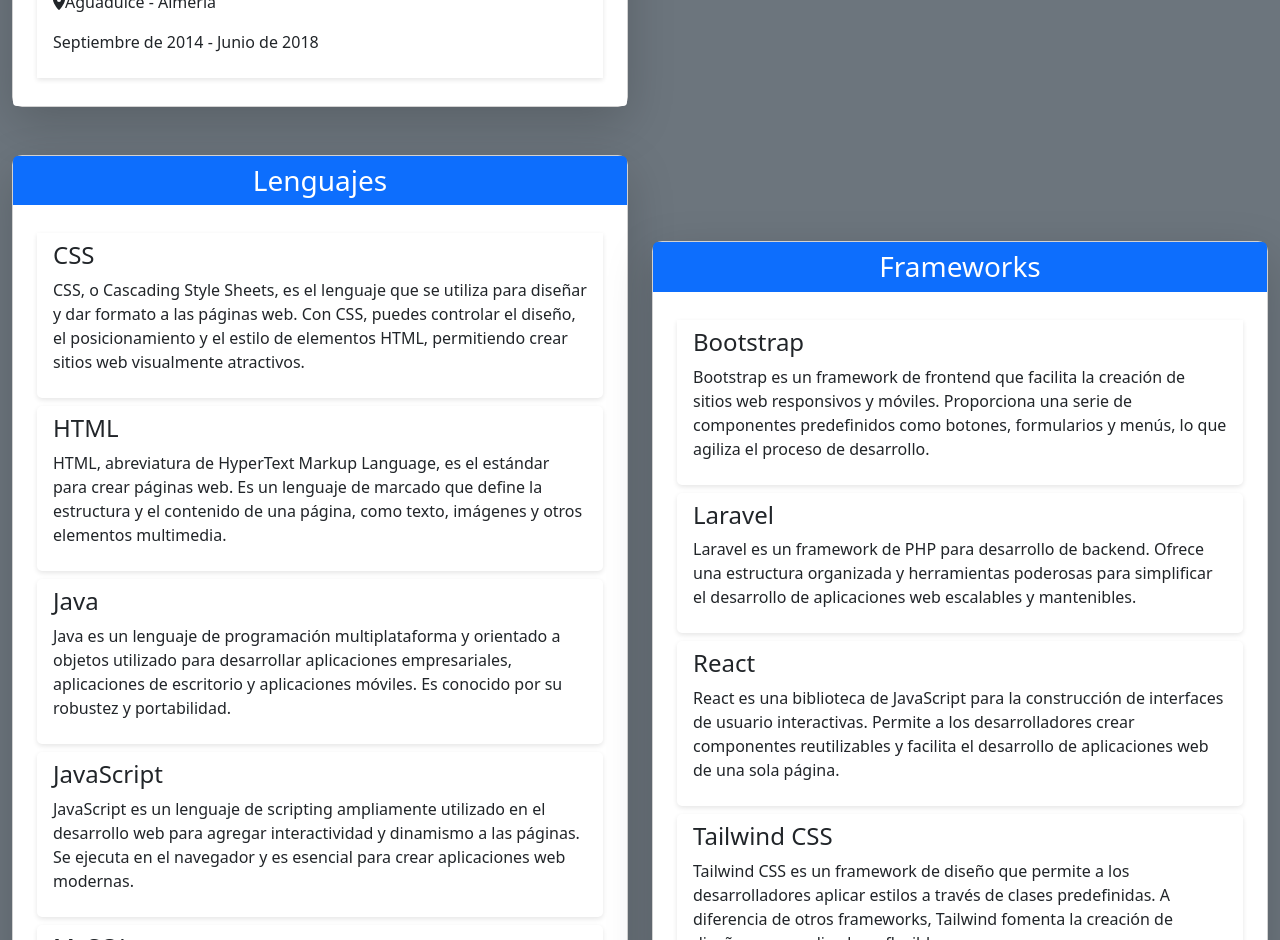
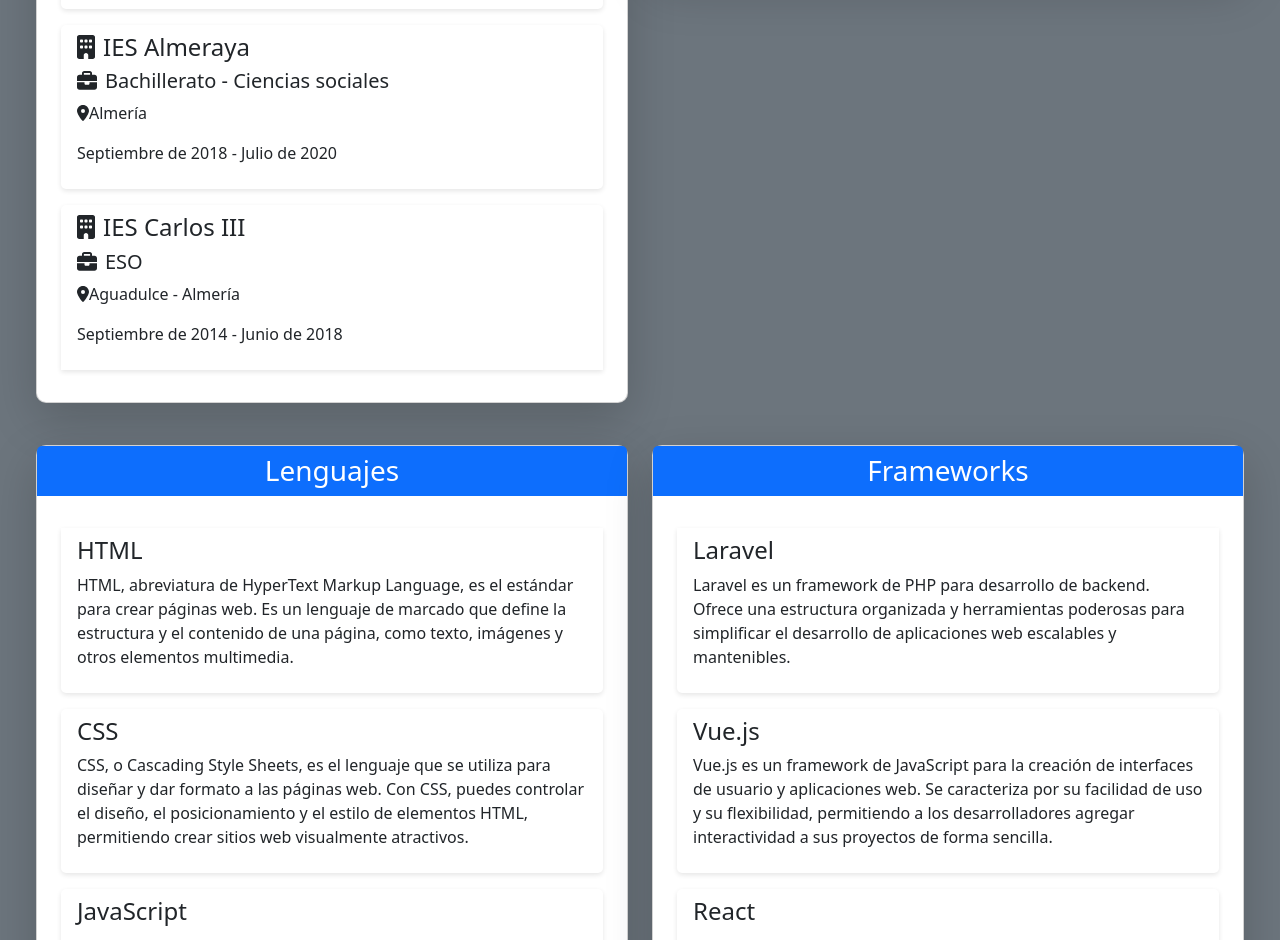
Before and after one commit to NEBUR342/portfolio, a React (Create React App) app: page / in a window 1280 px wide. Shown: the part 1860-2800 px from the top of the page. Built offline with nearby package versions, Linux system fonts and the light colour scheme.

Commit message:
ultimos cambios

```diff
--- a/src/App.css
+++ b/src/App.css
@@ -71,3 +71,7 @@
 .text-dark-danger{
   color: #8B0000
 }
+
+.full-height-container {
+  height: 100vh;
+}
--- a/src/components/About.jsx
+++ b/src/components/About.jsx
@@ -10,17 +10,7 @@ import jsonData from "./json/data.json";
 import "../App.css";
 
 const About = () => {
-  // Inicializa el estado con valores predeterminados seguros
   const [data, setData] = useState({
-    nombre: "",
-    descripcionPersonal: "",
-    profesion: "",
-    telefono: "",
-    proyectos: "",
-    email: "",
-    redes: [],
-    aptitudes: [],
-    detallesAdicionales: [],
     experiencias: [],
     voluntariados: [],
     estudios: [],
@@ -28,6 +18,8 @@ const About = () => {
     lenguajes: [],
     frameworks: [],
     tecnologias: [],
+    aptitudes: [],
+    detallesAdicionales: []
   });
 
   useEffect(() => {
@@ -40,13 +32,13 @@ const About = () => {
     renderItem,
     animationClass = "fade-in"
   ) => (
-    <div className="col-12 col-md-6 my-auto mx-auto">
+    <div className="col-12 col-md-6 my-3">
       <CSSTransition timeout={500} classNames={animationClass}>
-        <div className="card shadow-lg rounded-lg my-4">
+        <div className="card shadow-lg rounded-lg">
           <div className="card-header bg-primary text-white text-center">
             <h3 className="mb-0">{title}</h3>
           </div>
-          <div className="card-body p-4 rounded-1">
+          <div className="card-body p-4 rounded-5">
             <ul className="list-group list-group-flush">
               {(items || []).map(renderItem)}
             </ul>
@@ -58,8 +50,8 @@ const About = () => {
 
   const renderAptitudes = () =>
     renderListSection("Aptitudes", data.aptitudes, (aptitud) => (
-      <li key={aptitud.id} className="list-group-item my-1">
-        <h4>{aptitud.name}</h4>
+      <li key={aptitud.id} className="list-group-item my-2">
+        <h4>{aptitud.nombre}</h4>
       </li>
     ));
 
@@ -68,15 +60,15 @@ const About = () => {
       "Detalles Adicionales",
       data.detallesAdicionales,
       (detalle) => (
-        <li key={detalle.id} className="list-group-item my-1">
-          <h4>{detalle.name}</h4>
+        <li key={detalle.id} className="list-group-item my-2">
+          <h4>{detalle.nombre}</h4>
         </li>
       )
     );
 
   const renderExperiencias = () =>
     renderListSection("Experiencias", data.experiencias, (experiencia) => (
-      <li key={experiencia.id} className="list-group-item my-1">
+      <li key={experiencia.id} className="list-group-item my-2">
         <h4>
           <FontAwesomeIcon icon={faBuilding} className="me-2" />
           {experiencia.nombreEmpresa}
@@ -98,7 +90,7 @@ const About = () => {
 
   const renderVoluntariados = () =>
     renderListSection("Voluntariados", data.voluntariados, (voluntariado) => (
-      <li key={voluntariado.id} className="list-group-item my-1">
+      <li key={voluntariado.id} className="list-group-item my-2">
         <h4>
           <FontAwesomeIcon icon={faBuilding} className="me-2" />
           {voluntariado.nombreEmpresa}
@@ -120,7 +112,7 @@ const About = () => {
 
   const renderEstudios = () =>
     renderListSection("Estudios", data.estudios, (estudio) => (
-      <li key={estudio.id} className="list-group-item my-1">
+      <li key={estudio.id} className="list-group-item my-2">
         <h4>
           <FontAwesomeIcon icon={faBuilding} className="me-2" />
           {estudio.centro}
@@ -141,7 +133,7 @@ const About = () => {
 
   const renderIdiomas = () =>
     renderListSection("Idiomas", data.idiomas, (idioma) => (
-      <li key={idioma.id} className="list-group-item my-1">
+      <li key={idioma.id} className="list-group-item my-2">
         <h4>
           {idioma.nombre}: {idioma.nivel}
         </h4>
@@ -149,53 +141,55 @@ const About = () => {
     ));
 
   const renderLenguajes = () =>
-    renderListSection("Lenguajes", data.languages, (lenguaje) => (
-      <li key={lenguaje.id} className="list-group-item my-1">
-        <h4>{lenguaje.name}</h4>
-        <p>{lenguaje.description}</p>
+    renderListSection("Lenguajes", data.lenguajes, (lenguaje) => (
+      <li key={lenguaje.id} className="list-group-item my-2">
+        <h4>{lenguaje.nombre}</h4>
+        <p>{lenguaje.descripcion}</p>
       </li>
     ));
 
   const renderFrameworks = () =>
     renderListSection("Frameworks", data.frameworks, (framework) => (
-      <li key={framework.id} className="list-group-item my-1">
-        <h4>{framework.name}</h4>
-        <p>{framework.description}</p>
+      <li key={framework.id} className="list-group-item my-2">
+        <h4>{framework.nombre}</h4>
+        <p>{framework.descripcion}</p>
       </li>
     ));
 
   const renderTecnologias = () =>
-    renderListSection("Tecnologías", data.technologies, (tecnologia) => (
-      <li key={tecnologia.id} className="list-group-item my-1">
-        <h4>{tecnologia.name}</h4>
-        <p>{tecnologia.description}</p>
+    renderListSection("Tecnologías", data.tecnologias, (tecnologia) => (
+      <li key={tecnologia.id} className="list-group-item my-2">
+        <h4>{tecnologia.nombre}</h4>
+        <p>{tecnologia.descripcion}</p>
       </li>
     ));
 
   return (
+    <div className="container-fluid">
       <TransitionGroup>
         <CSSTransition timeout={500} classNames="fade">
           <>
-          <div className="row justify-content-between">
+            <div className="row justify-content-center">
               {renderExperiencias()}
               {renderVoluntariados()}
             </div>
-          <div className="row justify-content-between">
+            <div className="row justify-content-center">
               {renderEstudios()}
               {renderIdiomas()}
             </div>
-          <div className="row justify-content-between">
+            <div className="row justify-content-center">
               {renderLenguajes()}
               {renderFrameworks()}
               {renderTecnologias()}
             </div>
-          <div className="row justify-content-between">
+            <div className="row justify-content-center">
               {renderAptitudes()}
               {renderDetallesAdicionales()}
             </div>
           </>
         </CSSTransition>
       </TransitionGroup>
+    </div>
   );
 };
 
--- a/src/components/Home.jsx
+++ b/src/components/Home.jsx
@@ -3,32 +3,33 @@ import { CSSTransition, TransitionGroup } from "react-transition-group";
 import jsonData from "./json/data.json";
 import imagen from "./images/fotoPerfil.jpeg";
 import About from "./About";
+import { Container, Row, Col } from "react-bootstrap";
 import "../App.css";
 
 const Home = () => {
   return (
-    <div>
-      <TransitionGroup>
+    <Container fluid>
+      <TransitionGroup className="full-height-container">
         <CSSTransition timeout={500} classNames="fade">
-          <div className="row py-3 text-center text-white align-items-center justify-content-center">
-            <div className="col-12 col-md-6 my-auto">
+          <Row className="full-height-container text-center text-white align-items-center justify-content-center">
+            <Col md={6} className="my-auto">
               <h1>{jsonData.nombre}</h1>
               <h3>{jsonData.profesion}</h3>
               <p className="lead">{jsonData.descripcionPersonal}</p>
-            </div>
-            <div className="col-12 col-md-6">
+            </Col>
+            <Col md={6}>
               <img
                 src={imagen}
                 alt="Foto perfil"
                 className="rounded-circle img-thumbnail"
                 style={{ maxWidth: "60%", height: "auto" }}
               />
-            </div>
-          </div>
+            </Col>
+          </Row>
         </CSSTransition>
       </TransitionGroup>
       <About />
-    </div>
+    </Container>
   );
 };
 
--- a/src/components/json/data.json
+++ b/src/components/json/data.json
@@ -8,31 +8,31 @@
   "redes": [
     {
       "id": 1,
-      "name": "Linkedin",
+      "nombre": "Linkedin",
       "url": "https://www.linkedin.com/in/ralvarezfernandez/",
       "simbolo":"https://cdn-icons-png.freepik.com/256/3536/3536505.png?ga=GA1.1.935835266.1715188070&semt=ais_hybrid"
     },
     {
       "id": 2,
-      "name": "Instagram",
+      "nombre": "Instagram",
       "url": "https://www.instagram.com/nebur342/",
       "simbolo":"https://cdn-icons-png.freepik.com/256/2111/2111463.png?ga=GA1.1.935835266.1715188070&semt=ais_hybrid"
     },
     {
       "id": 3,
-      "name": "tiktok",
+      "nombre": "tiktok",
       "url": "https://www.tiktok.com/@ruben_alvarez_fernandez",
       "simbolo":"https://cdn-icons-png.freepik.com/256/3938/3938055.png?ga=GA1.1.935835266.1715188070&semt=ais_hybrid"
     },
     {
       "id": 4,
-      "name": "facebook",
+      "nombre": "facebook",
       "url": "https://www.facebook.com/profile.php?id=100017108250547&locale=es_ES",
       "simbolo":"https://cdn-icons-png.freepik.com/256/13051/13051733.png?ga=GA1.1.935835266.1715188070&semt=ais_hybrid"
     },
     {
       "id": 5,
-      "name": "twitter",
+      "nombre": "twitter",
       "url": "https://twitter.com/NEBUR342",
       "simbolo":"https://cdn-icons-png.freepik.com/256/3256/3256013.png?ga=GA1.1.935835266.1715188070&semt=ais_hybrid"
     }
@@ -40,41 +40,41 @@
   "aptitudes": [
     {
       "id": 1,
-      "name": "Capacidad de adaptación"
+      "nombre": "Capacidad de adaptación"
     },
     {
       "id": 2,
-      "name": "Resolución de problemas"
+      "nombre": "Resolución de problemas"
     },
     {
       "id": 3,
-      "name": "Habilidades comunicativas"
+      "nombre": "Habilidades comunicativas"
     },
     {
       "id": 4,
-      "name": "Habilidad multitarea"
+      "nombre": "Habilidad multitarea"
     },
     {
       "id": 5,
-      "name": "Pensamiento creativo"
+      "nombre": "Pensamiento creativo"
     }
   ],
   "detallesAdicionales": [
     {
       "id": 1,
-      "name": "Disponibilidad inmediata"
+      "nombre": "Disponibilidad inmediata"
     },
     {
       "id": 2,
-      "name": "Flexibilidad horaria"
+      "nombre": "Flexibilidad horaria"
     },
     {
       "id": 3,
-      "name": "Movilidad geográfica"
+      "nombre": "Movilidad geográfica"
     },
     {
       "id": 4,
-      "name": "Carnet de conducir"
+      "nombre": "Carnet de conducir"
     }
   ],
   "experiencias": [
@@ -155,100 +155,105 @@
       "nivel": "B1"
     }
   ],
-  "languages": [
+  "lenguajes": [
     {
       "id": 1,
-      "name": "CSS",
-      "description": "CSS, o Cascading Style Sheets, es el lenguaje que se utiliza para diseñar y dar formato a las páginas web. Con CSS, puedes controlar el diseño, el posicionamiento y el estilo de elementos HTML, permitiendo crear sitios web visualmente atractivos."
+      "nombre": "HTML",
+      "descripcion": "HTML, abreviatura de HyperText Markup Language, es el estándar para crear páginas web. Es un lenguaje de marcado que define la estructura y el contenido de una página, como texto, imágenes y otros elementos multimedia."
     },
     {
       "id": 2,
-      "name": "HTML",
-      "description": "HTML, abreviatura de HyperText Markup Language, es el estándar para crear páginas web. Es un lenguaje de marcado que define la estructura y el contenido de una página, como texto, imágenes y otros elementos multimedia."
+      "nombre": "CSS",
+      "descripcion": "CSS, o Cascading Style Sheets, es el lenguaje que se utiliza para diseñar y dar formato a las páginas web. Con CSS, puedes controlar el diseño, el posicionamiento y el estilo de elementos HTML, permitiendo crear sitios web visualmente atractivos."
     },
     {
       "id": 3,
-      "name": "Java",
-      "description": "Java es un lenguaje de programación multiplataforma y orientado a objetos utilizado para desarrollar aplicaciones empresariales, aplicaciones de escritorio y aplicaciones móviles. Es conocido por su robustez y portabilidad."
+      "nombre": "JavaScript",
+      "descripcion": "JavaScript es un lenguaje de scripting ampliamente utilizado en el desarrollo web para agregar interactividad y dinamismo a las páginas. Se ejecuta en el navegador y es esencial para crear aplicaciones web modernas."
     },
     {
       "id": 4,
-      "name": "JavaScript",
-      "description": "JavaScript es un lenguaje de scripting ampliamente utilizado en el desarrollo web para agregar interactividad y dinamismo a las páginas. Se ejecuta en el navegador y es esencial para crear aplicaciones web modernas."
+      "nombre": "PHP",
+      "descripcion": "PHP es un lenguaje de programación de código abierto diseñado para el desarrollo web del lado del servidor. Es ampliamente utilizado para crear sitios web dinámicos y aplicaciones web interactivas."
     },
     {
       "id": 5,
-      "name": "MySQL",
-      "description": "MySQL es un sistema de gestión de bases de datos relacionales de código abierto. Se utiliza para almacenar y gestionar datos en aplicaciones web y empresariales. MySQL es conocido por su confiabilidad y facilidad de uso."
+      "nombre": "MySQL",
+      "descripcion": "MySQL es un sistema de gestión de bases de datos relacionales de código abierto. Se utiliza para almacenar y gestionar datos en aplicaciones web y empresariales. MySQL es conocido por su confiabilidad y facilidad de uso."
     },
     {
       "id": 6,
-      "name": "PHP",
-      "description": "PHP es un lenguaje de programación de código abierto diseñado para el desarrollo web del lado del servidor. Es ampliamente utilizado para crear sitios web dinámicos y aplicaciones web interactivas."
+      "nombre": "Java",
+      "descripcion": "Java es un lenguaje de programación multiplataforma y orientado a objetos utilizado para desarrollar aplicaciones empresariales, aplicaciones de escritorio y aplicaciones móviles. Es conocido por su robustez y portabilidad."
     }
   ],
   "frameworks": [
     {
       "id": 1,
-      "name": "Bootstrap",
-      "description": "Bootstrap es un framework de frontend que facilita la creación de sitios web responsivos y móviles. Proporciona una serie de componentes predefinidos como botones, formularios y menús, lo que agiliza el proceso de desarrollo."
+      "nombre": "Laravel",
+      "descripcion": "Laravel es un framework de PHP para desarrollo de backend. Ofrece una estructura organizada y herramientas poderosas para simplificar el desarrollo de aplicaciones web escalables y mantenibles."
     },
     {
       "id": 2,
-      "name": "Laravel",
-      "description": "Laravel es un framework de PHP para desarrollo de backend. Ofrece una estructura organizada y herramientas poderosas para simplificar el desarrollo de aplicaciones web escalables y mantenibles."
+      "nombre": "Vue.js",
+      "descripcion": "Vue.js es un framework de JavaScript para la creación de interfaces de usuario y aplicaciones web. Se caracteriza por su facilidad de uso y su flexibilidad, permitiendo a los desarrolladores agregar interactividad a sus proyectos de forma sencilla."
     },
     {
       "id": 3,
-      "name": "React",
-      "description": "React es una biblioteca de JavaScript para la construcción de interfaces de usuario interactivas. Permite a los desarrolladores crear componentes reutilizables y facilita el desarrollo de aplicaciones web de una sola página."
+      "nombre": "React",
+      "descripcion": "React es una biblioteca de JavaScript para la construcción de interfaces de usuario interactivas. Permite a los desarrolladores crear componentes reutilizables y facilita el desarrollo de aplicaciones web de una sola página."
     },
     {
       "id": 4,
-      "name": "Tailwind CSS",
-      "description": "Tailwind CSS es un framework de diseño que permite a los desarrolladores aplicar estilos a través de clases predefinidas. A diferencia de otros frameworks, Tailwind fomenta la creación de diseños personalizados y flexibles."
+      "nombre": "Mui",
+      "descripcion": "MUI es un framework de React que proporciona componentes de interfaz de usuario siguiendo el diseño de Material Design, ideal para crear aplicaciones web modernas y consistentes."
     },
     {
       "id": 5,
-      "name": "Vue.js",
-      "description": "Vue.js es un framework de JavaScript para la creación de interfaces de usuario y aplicaciones web. Se caracteriza por su facilidad de uso y su flexibilidad, permitiendo a los desarrolladores agregar interactividad a sus proyectos de forma sencilla."
+      "nombre": "Bootstrap",
+      "descripcion": "Bootstrap es un framework de frontend que facilita la creación de sitios web responsivos y móviles. Proporciona una serie de componentes predefinidos como botones, formularios y menús, lo que agiliza el proceso de desarrollo."
+    },
+    {
+      "id": 6,
+      "nombre": "Tailwind CSS",
+      "descripcion": "Tailwind CSS es un framework de diseño que permite a los desarrolladores aplicar estilos a través de clases predefinidas. A diferencia de otros frameworks, Tailwind fomenta la creación de diseños personalizados y flexibles."
     }
   ],
-  "technologies": [
+  "tecnologias": [
     {
       "id": 1,
-      "name": "AWS",
-      "description": "AWS, o Amazon Web Services, es una plataforma de servicios en la nube que ofrece una amplia gama de soluciones, incluyendo almacenamiento, bases de datos, computación y más. Es utilizada por empresas para escalar sus operaciones en la nube."
+      "nombre": "Git",
+      "descripcion": "Git es un sistema de control de versiones distribuido. Se utiliza para gestionar el código fuente de proyectos de software, permitiendo la colaboración entre desarrolladores y la creación de diferentes ramas para el desarrollo."
     },
     {
       "id": 2,
-      "name": "Datatables",
-      "description": "Datatables es una biblioteca de JavaScript que permite crear tablas interactivas en sitios web. Proporciona características avanzadas como búsqueda, ordenación y paginación para mejorar la experiencia del usuario."
+      "nombre": "GitHub",
+      "descripcion": "GitHub es una plataforma de alojamiento para proyectos de Git. Ofrece herramientas de colaboración, como repositorios, control de versiones y flujos de trabajo, para ayudar a los desarrolladores a trabajar juntos en proyectos de software."
     },
     {
       "id": 3,
-      "name": "Docker",
-      "description": "Docker es una plataforma de virtualización basada en contenedores. Permite a los desarrolladores empaquetar aplicaciones y sus dependencias en contenedores ligeros y portátiles, facilitando el despliegue y la colaboración."
+      "nombre": "GitLab",
+      "descripcion": "GitLab es una plataforma de DevOps que combina el control de versiones con herramientas para la integración continua, la entrega continua y la gestión de proyectos. Facilita el ciclo completo de desarrollo y despliegue de software."
     },
     {
       "id": 4,
-      "name": "Git",
-      "description": "Git es un sistema de control de versiones distribuido. Se utiliza para gestionar el código fuente de proyectos de software, permitiendo la colaboración entre desarrolladores y la creación de diferentes ramas para el desarrollo."
+      "nombre": "AWS",
+      "descripcion": "AWS, o Amazon Web Services, es una plataforma de servicios en la nube que ofrece una amplia gama de soluciones, incluyendo almacenamiento, bases de datos, computación y más. Es utilizada por empresas para escalar sus operaciones en la nube."
     },
     {
       "id": 5,
-      "name": "GitHub",
-      "description": "GitHub es una plataforma de alojamiento para proyectos de Git. Ofrece herramientas de colaboración, como repositorios, control de versiones y flujos de trabajo, para ayudar a los desarrolladores a trabajar juntos en proyectos de software."
+      "nombre": "Docker",
+      "descripcion": "Docker es una plataforma de virtualización basada en contenedores. Permite a los desarrolladores empaquetar aplicaciones y sus dependencias en contenedores ligeros y portátiles, facilitando el despliegue y la colaboración."
     },
     {
       "id": 6,
-      "name": "GitLab",
-      "description": "GitLab es una plataforma de DevOps que combina el control de versiones con herramientas para la integración continua, la entrega continua y la gestión de proyectos. Facilita el ciclo completo de desarrollo y despliegue de software."
+      "nombre": "XAMPP",
+      "descripcion": "XAMPP es un entorno de desarrollo local que incluye Apache, MySQL, PHP y Perl. Se utiliza para crear entornos de desarrollo local para pruebas y desarrollo de aplicaciones web antes de implementarlas en producción."
     },
     {
       "id": 7,
-      "name": "XAMPP",
-      "description": "XAMPP es un entorno de desarrollo local que incluye Apache, MySQL, PHP y Perl. Se utiliza para crear entornos de desarrollo local para pruebas y desarrollo de aplicaciones web antes de implementarlas en producción."
+      "nombre": "Datatables",
+      "descripcion": "Datatables es una biblioteca de JavaScript que permite crear tablas interactivas en sitios web. Proporciona características avanzadas como búsqueda, ordenación y paginación para mejorar la experiencia del usuario."
     }
   ]
 }
```
Lines whose indentation alone changed are shown as unchanged.
